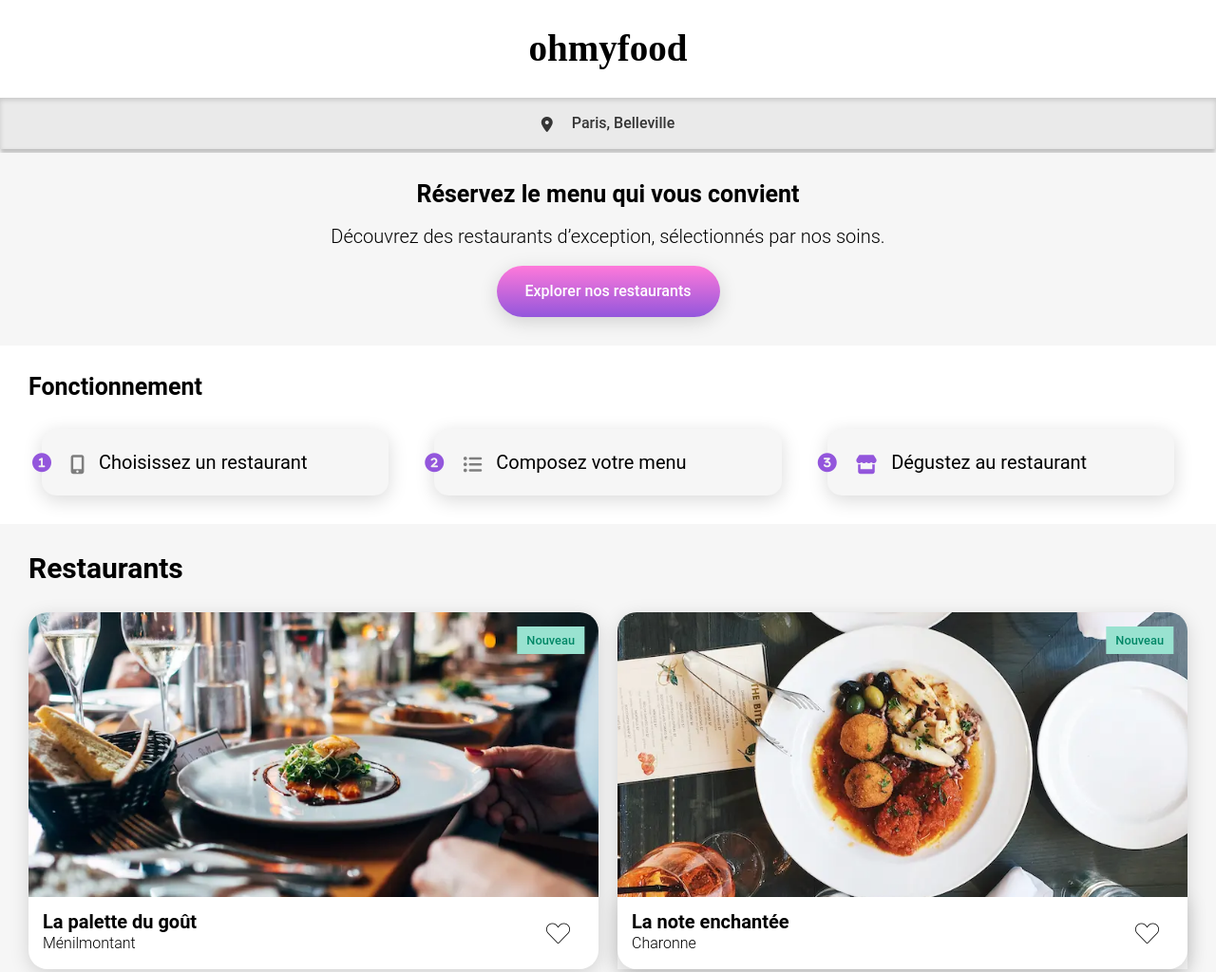
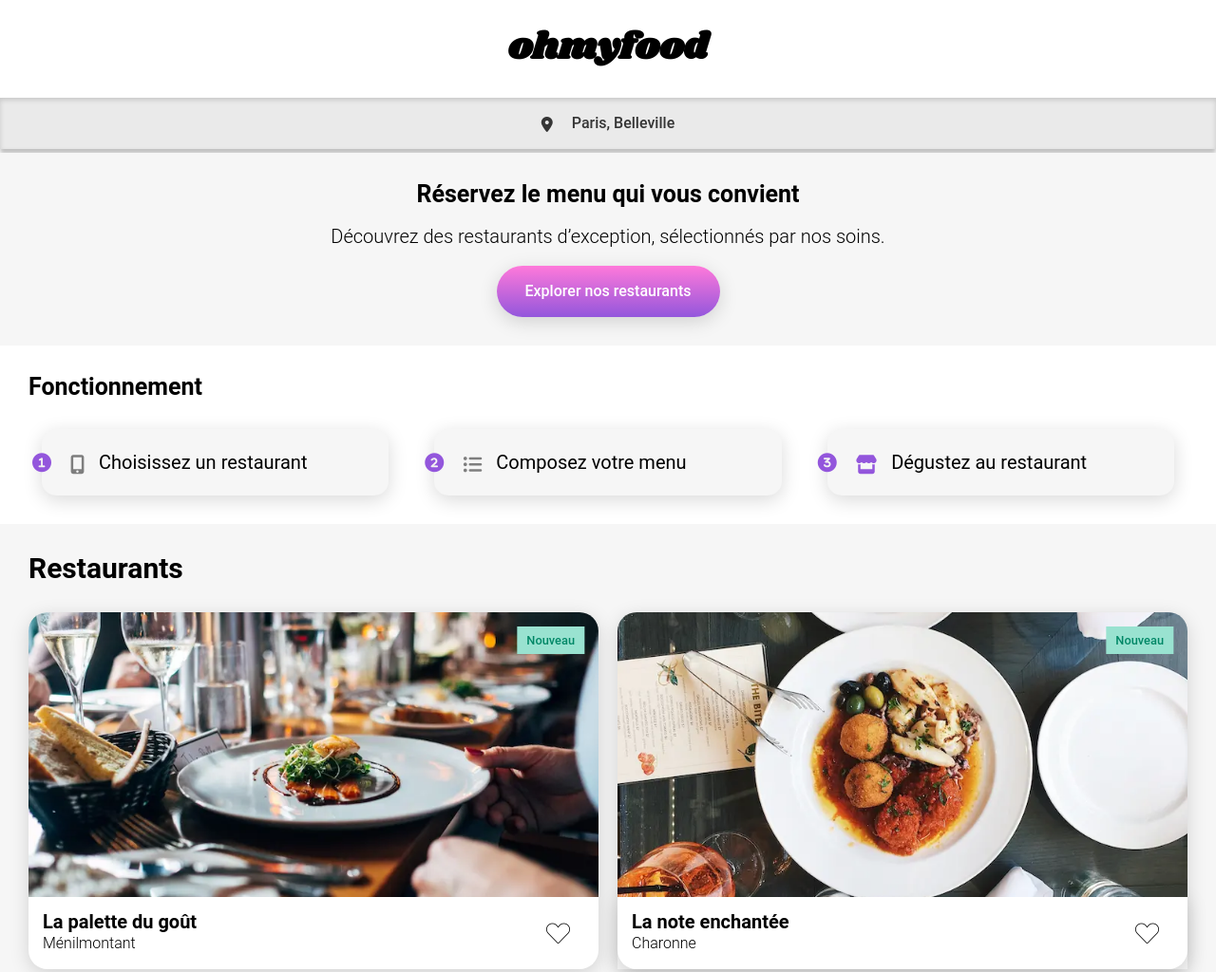
Before and after one commit to alexiGrigorov/OCPR02-ohmyfood, a website: page index.html in a window 1280 px wide. Shown: the top 1024 px of the page at 95% size. Drawn offline with Linux system fonts and the light colour scheme.

Commit message:
corrected the declaration of the Shrikhand font-face

```diff
--- a/SASS/1_composition/_fonts.scss
+++ b/SASS/1_composition/_fonts.scss
@@ -7,7 +7,7 @@
 }
 
 @font-face {
-  font-family: 'Shrikhand', serif;
+  font-family: 'Shrikhand';
   src: url('../fonts/Shrikhand-Regular.ttf') format('truetype');
   font-weight: normal;
   font-style: normal;
```
Also changed, not shown: assets/css/ohmyfood.css.
